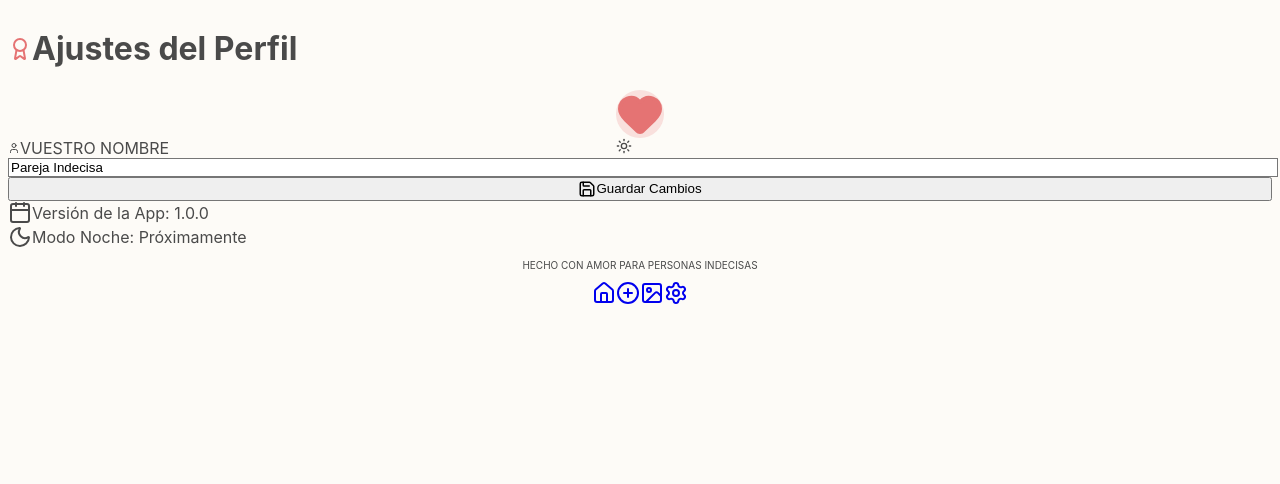
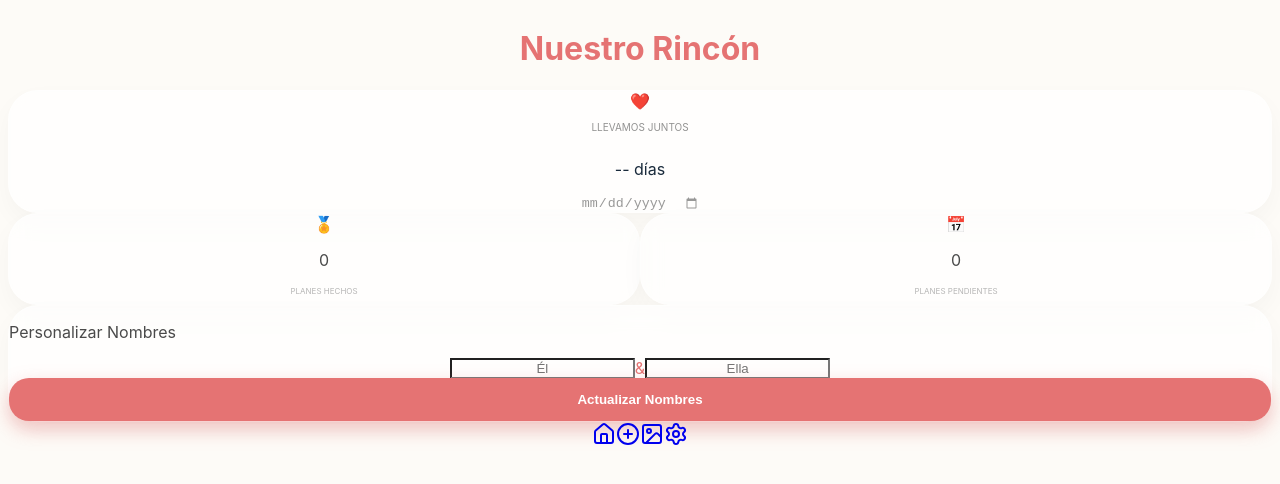
Before and after one commit to laucorosan-spec/la-indecision, a Next.js app: page /ajustes in a window 1280 px wide. Shown: the top 484 px of the page. Built offline with nearby package versions, Linux system fonts and the light colour scheme; no server answers; the database is empty.

Commit message:
Update page.js

```diff
--- a/src/app/ajustes/page.js
+++ b/src/app/ajustes/page.js
@@ -1,85 +1,59 @@
 "use client";
-
 import { useState, useEffect } from 'react';
-import { Moon, Sun, Heart, Award, Calendar, User, Save } from 'lucide-react';
 import { supabase } from '@/lib/supabase';
 
 export default function Ajustes() {
-  const [nombre, setNombre] = useState('Pareja Indecisa');
-  const [cargando, setCargando] = useState(false);
+  const [fecha, setFecha] = useState('');
+  const [stats, setStats] = useState({ dias: '--', hechos: 0, pendientes: 0 });
 
-  // Cargamos el nombre guardado al abrir la página
   useEffect(() => {
-    const guardado = localStorage.getItem('usuario-nombre');
-    if (guardado) setNombre(guardado);
+    const cargar = async () => {
+      const f = localStorage.getItem('aniversario') || '';
+      setFecha(f);
+      if (f) {
+        const d = Math.floor((new Date() - new Date(f)) / (1000 * 60 * 60 * 24));
+        setStats(s => ({ ...s, dias: d }));
+      }
+      const { count: h } = await supabase.from('planes').select('*', { count: 'exact', head: true }).eq('hecho', true);
+      const { count: p } = await supabase.from('planes').select('*', { count: 'exact', head: true }).eq('hecho', false);
+      setStats(s => ({ ...s, hechos: h || 0, pendientes: p || 0 }));
+    };
+    cargar();
   }, []);
 
-  const guardarPerfil = () => {
-    setCargando(true);
-    localStorage.setItem('usuario-nombre', nombre);
+  return (
+    <div className="flex flex-col gap-6 px-6 pt-10 pb-32 max-w-md mx-auto text-center">
+      <h1 className="text-3xl font-bold text-[#e57373]">Nuestro Rincón</h1>
 
-    // Simulamos una carga pequeña para feedback visual
-    setTimeout(() => {
-      setCargando(false);
-      alert("¡Perfil actualizado con éxito! ❤️");
-    }, 500);
-  };
-
-  return (
-    <div className="flex flex-col gap-6 pb-20">
-      <h1 className="text-2xl font-bold flex items-center gap-2">
-        <Award className="text-[#e57373]" /> Ajustes del Perfil
-      </h1>
-
-      <div className="glass p-6 flex flex-col items-center gap-6">
-        {/* Avatar con icono de Corazón */}
-        <div className="relative">
-          <div className="w-24 h-24 bg-[#e57373]/20 rounded-full flex items-center justify-center text-[#e57373]">
-            <Heart size={48} fill="#e57373" />
-          </div>
-          <div className="absolute bottom-0 right-0 bg-white p-1 rounded-full shadow-sm">
-            <Sun size={16} className="text-yellow-500" />
-          </div>
-        </div>
-
-        {/* Formulario */}
-        <div className="w-full flex flex-col gap-2">
-          <label className="text-xs font-semibold text-gray-400 uppercase ml-1 flex items-center gap-1">
-            <User size={12} /> Vuestro Nombre
-          </label>
-          <input
-            className="w-full p-3 rounded-2xl bg-white/50 border border-gray-100 outline-none focus:border-[#e57373] transition-all"
-            value={nombre}
-            onChange={(e) => setNombre(e.target.value)}
-            placeholder="Ej: Alba y Carlos"
-          />
-        </div>
-
-        <button
-          onClick={guardarPerfil}
-          disabled={cargando}
-          className="btn-primary w-full flex items-center justify-center gap-2"
-        >
-          <Save size={18} />
-          {cargando ? "Guardando..." : "Guardar Cambios"}
-        </button>
+      <div className="glass-card p-8 flex flex-col items-center gap-2">
+        <span className="text-4xl">❤️</span>
+        <p className="text-[10px] font-bold uppercase tracking-widest opacity-60">Llevamos juntos</p>
+        <p className="text-5xl font-black text-[#1a2b3c]">{stats.dias} días</p>
+        <input type="date" value={fecha} onChange={(e) => {setFecha(e.target.value); localStorage.setItem('aniversario', e.target.value)}} className="mt-4 text-xs bg-transparent border-none outline-none opacity-40" />
       </div>
 
-      {/* Información extra */}
-      <div className="flex flex-col gap-4">
-        <div className="glass p-4 flex items-center gap-4 text-sm">
-          <Calendar className="text-blue-400" />
-          <span>Versión de la App: 1.0.0</span>
+      <div className="grid grid-cols-2 gap-4">
+        <div className="glass-card p-6">
+          <span className="text-2xl text-yellow-500">🏅</span>
+          <p className="text-2xl font-bold">{stats.hechos}</p>
+          <p className="text-[8px] uppercase font-bold opacity-40">Planes hechos</p>
         </div>
-        <div className="glass p-4 flex items-center gap-4 text-sm">
-          <Moon className="text-purple-400" />
-          <span>Modo Noche: Próximamente</span>
+        <div className="glass-card p-6">
+          <span className="text-2xl text-blue-400">📅</span>
+          <p className="text-2xl font-bold">{stats.pendientes}</p>
+          <p className="text-[8px] uppercase font-bold opacity-40">Planes pendientes</p>
         </div>
       </div>
 
-      <p className="text-center text-[10px] text-gray-400 mt-4 uppercase tracking-widest">
-        Hecho con amor para personas indecisas
-      </p>
+      <div className="glass-card p-6 mt-4">
+        <p className="text-sm font-bold mb-4 text-left">Personalizar Nombres</p>
+        <div className="flex items-center gap-4 justify-center">
+          <input placeholder="Él" className="w-24 p-2 bg-transparent border-b border-gray-200 text-center outline-none" />
+          <span className="text-[#e57373] font-bold">&</span>
+          <input placeholder="Ella" className="w-24 p-2 bg-transparent border-b border-gray-200 text-center outline-none" />
+        </div>
+        <button className="btn-coral w-full mt-6 text-sm">Actualizar Nombres</button>
+      </div>
     </div>
   );
 }
```
